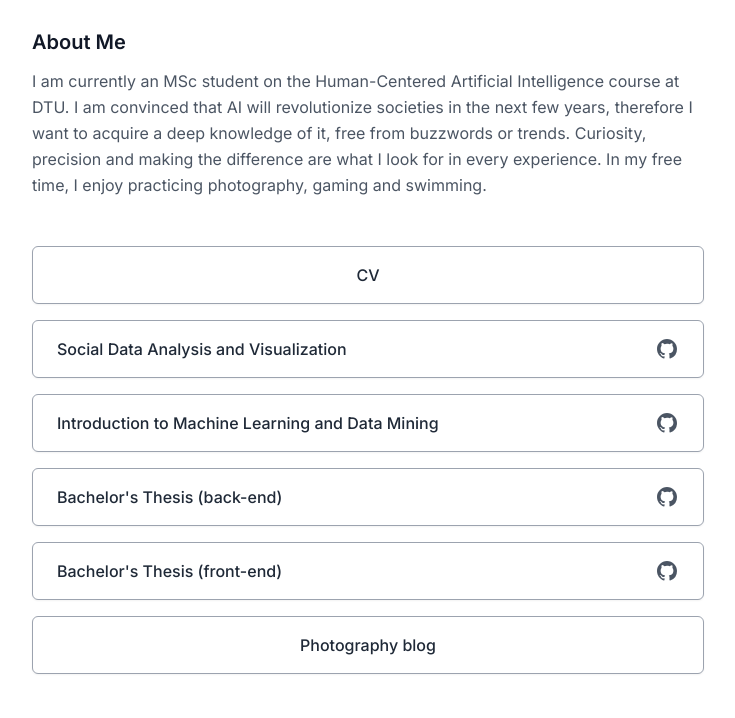
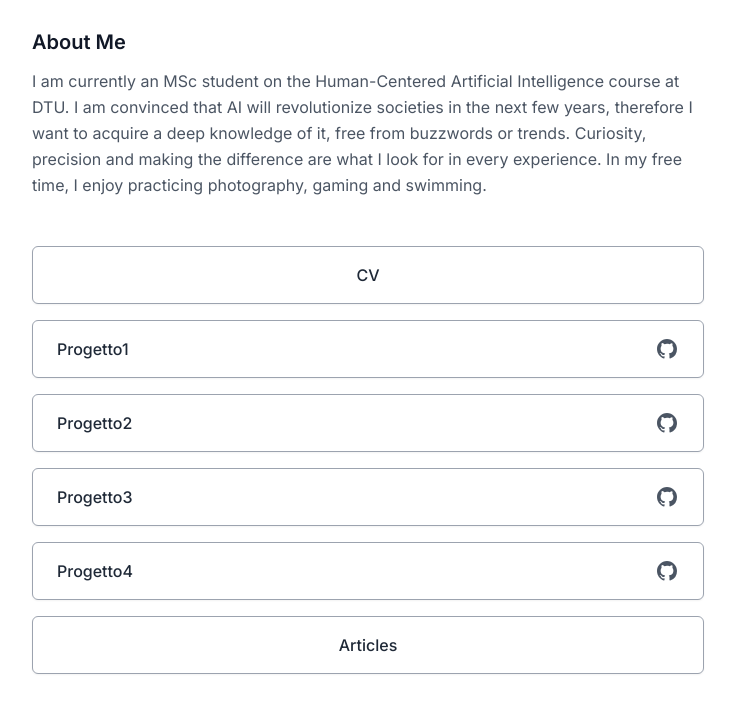
Before and after one commit to lollocuo/lorenzocuoci.github.io, a plain HTML site: page index.html in a window 1280 px wide. Shown: the part 84-802 px from the top of the page, without its empty margins (272-1007 px from the left). Drawn offline with nearby package versions, Linux system fonts and the light colour scheme.

Commit message:
Update index.html

```diff
--- a/index.html
+++ b/index.html
@@ -56,45 +56,41 @@
                     CV
                 </a>
 
-                <!-- Pulsante 2: Progetto con icona GitHub -->
+                <!-- Pulsante 2: Progetto -->
                 <a href="#" class="flex items-center justify-between w-full px-6 py-4 text-base font-medium text-gray-800 bg-white border border-gray-400 rounded-md shadow-sm hover:bg-gray-50 focus:outline-none focus:ring-2 focus:ring-offset-2 focus:ring-gray-500 transition-colors duration-200">
-                    <span>Social Data Analysis and Visualization</span>
+                    <span>Progetto1</span>
                     <!-- Icona GitHub -->
                     <svg class="w-6 h-6 text-gray-600" fill="currentColor" viewBox="0 0 24 24" aria-hidden="true">
                         <path fill-rule="evenodd" d="M12 2C6.477 2 2 6.477 2 12c0 4.418 2.865 8.168 6.839 9.492.5.092.682-.217.682-.482 0-.237-.009-.868-.014-1.703-2.782.605-3.369-1.343-3.369-1.343-.454-1.158-1.11-1.466-1.11-1.466-.908-.62.069-.608.069-.608 1.003.07 1.531 1.032 1.531 1.032.892 1.53 2.341 1.088 2.91.832.092-.647.35-1.088.636-1.338-2.22-.253-4.555-1.113-4.555-4.951 0-1.093.39-1.988 1.031-2.688-.103-.253-.446-1.272.098-2.65 0 0 .84-.27 2.75 1.026A9.564 9.564 0 0112 6.844c.85.004 1.705.115 2.504.337 1.909-1.296 2.747-1.027 2.747-1.027.546 1.378.203 2.398.1 2.65.64.7 1.03 1.595 1.03 2.688 0 3.848-2.338 4.695-4.566 4.942.359.308.678.92.678 1.855 0 1.338-.012 2.419-.012 2.747 0 .268.18.58.688.482A10.001 10.001 0 0022 12c0-5.523-4.477-10-10-10z" clip-rule="evenodd" />
-                    </svg>
                 </a>
 
-                <!-- Pulsante 3: Progetto con icona GitHub -->
+                <!-- Pulsante 3: Progetto  -->
                 <a href="#" class="flex items-center justify-between w-full px-6 py-4 text-base font-medium text-gray-800 bg-white border border-gray-400 rounded-md shadow-sm hover:bg-gray-50 focus:outline-none focus:ring-2 focus:ring-offset-2 focus:ring-gray-500 transition-colors duration-200">
-                    <span>Introduction to Machine Learning and Data Mining</span>
+                    <span>Progetto2</span>
                     <!-- Icona GitHub -->
                     <svg class="w-6 h-6 text-gray-600" fill="currentColor" viewBox="0 0 24 24" aria-hidden="true">
                         <path fill-rule="evenodd" d="M12 2C6.477 2 2 6.477 2 12c0 4.418 2.865 8.168 6.839 9.492.5.092.682-.217.682-.482 0-.237-.009-.868-.014-1.703-2.782.605-3.369-1.343-3.369-1.343-.454-1.158-1.11-1.466-1.11-1.466-.908-.62.069-.608.069-.608 1.003.07 1.531 1.032 1.531 1.032.892 1.53 2.341 1.088 2.91.832.092-.647.35-1.088.636-1.338-2.22-.253-4.555-1.113-4.555-4.951 0-1.093.39-1.988 1.031-2.688-.103-.253-.446-1.272.098-2.65 0 0 .84-.27 2.75 1.026A9.564 9.564 0 0112 6.844c.85.004 1.705.115 2.504.337 1.909-1.296 2.747-1.027 2.747-1.027.546 1.378.203 2.398.1 2.65.64.7 1.03 1.595 1.03 2.688 0 3.848-2.338 4.695-4.566 4.942.359.308.678.92.678 1.855 0 1.338-.012 2.419-.012 2.747 0 .268.18.58.688.482A10.001 10.001 0 0022 12c0-5.523-4.477-10-10-10z" clip-rule="evenodd" />
-                    </svg>
                 </a>
 
-                <!-- Pulsante 4: Progetto con icona GitHub -->
+                <!-- Pulsante 4: Progetto  -->
                 <a href="#" class="flex items-center justify-between w-full px-6 py-4 text-base font-medium text-gray-800 bg-white border border-gray-400 rounded-md shadow-sm hover:bg-gray-50 focus:outline-none focus:ring-2 focus:ring-offset-2 focus:ring-gray-500 transition-colors duration-200">
-                    <span>Bachelor's Thesis (back-end)</span>
+                    <span>Progetto3</span>
                     <!-- Icona GitHub -->
                     <svg class="w-6 h-6 text-gray-600" fill="currentColor" viewBox="0 0 24 24" aria-hidden="true">
                         <path fill-rule="evenodd" d="M12 2C6.477 2 2 6.477 2 12c0 4.418 2.865 8.168 6.839 9.492.5.092.682-.217.682-.482 0-.237-.009-.868-.014-1.703-2.782.605-3.369-1.343-3.369-1.343-.454-1.158-1.11-1.466-1.11-1.466-.908-.62.069-.608.069-.608 1.003.07 1.531 1.032 1.531 1.032.892 1.53 2.341 1.088 2.91.832.092-.647.35-1.088.636-1.338-2.22-.253-4.555-1.113-4.555-4.951 0-1.093.39-1.988 1.031-2.688-.103-.253-.446-1.272.098-2.65 0 0 .84-.27 2.75 1.026A9.564 9.564 0 0112 6.844c.85.004 1.705.115 2.504.337 1.909-1.296 2.747-1.027 2.747-1.027.546 1.378.203 2.398.1 2.65.64.7 1.03 1.595 1.03 2.688 0 3.848-2.338 4.695-4.566 4.942.359.308.678.92.678 1.855 0 1.338-.012 2.419-.012 2.747 0 .268.18.58.688.482A10.001 10.001 0 0022 12c0-5.523-4.477-10-10-10z" clip-rule="evenodd" />
-                    </svg>
                 </a>
 
-                <!-- Pulsante 5: Progetto con icona GitHub -->
+                <!-- Pulsante 5: Progetto -->
                 <a href="#" class="flex items-center justify-between w-full px-6 py-4 text-base font-medium text-gray-800 bg-white border border-gray-400 rounded-md shadow-sm hover:bg-gray-50 focus:outline-none focus:ring-2 focus:ring-offset-2 focus:ring-gray-500 transition-colors duration-200">
-                    <span>Bachelor's Thesis (front-end)</span>
+                    <span>Progetto4</span>
                     <!-- Icona GitHub -->
                     <svg class="w-6 h-6 text-gray-600" fill="currentColor" viewBox="0 0 24 24" aria-hidden="true">
                         <path fill-rule="evenodd" d="M12 2C6.477 2 2 6.477 2 12c0 4.418 2.865 8.168 6.839 9.492.5.092.682-.217.682-.482 0-.237-.009-.868-.014-1.703-2.782.605-3.369-1.343-3.369-1.343-.454-1.158-1.11-1.466-1.11-1.466-.908-.62.069-.608.069-.608 1.003.07 1.531 1.032 1.531 1.032.892 1.53 2.341 1.088 2.91.832.092-.647.35-1.088.636-1.338-2.22-.253-4.555-1.113-4.555-4.951 0-1.093.39-1.988 1.031-2.688-.103-.253-.446-1.272.098-2.65 0 0 .84-.27 2.75 1.026A9.564 9.564 0 0112 6.844c.85.004 1.705.115 2.504.337 1.909-1.296 2.747-1.027 2.747-1.027.546 1.378.203 2.398.1 2.65.64.7 1.03 1.595 1.03 2.688 0 3.848-2.338 4.695-4.566 4.942.359.308.678.92.678 1.855 0 1.338-.012 2.419-.012 2.747 0 .268.18.58.688.482A10.001 10.001 0 0022 12c0-5.523-4.477-10-10-10z" clip-rule="evenodd" />
-                    </svg>
                 </a>
 
                 <!-- Pulsante 6: Blog (senza icona) -->
                 <a href="#" class="flex items-center justify-center w-full px-6 py-4 text-base font-medium text-gray-800 bg-white border border-gray-400 rounded-md shadow-sm hover:bg-gray-50 focus:outline-none focus:ring-2 focus:ring-offset-2 focus:ring-gray-500 transition-colors duration-200">
-                    Photography blog
+                    Articles
                 </a>
 
             </section>
@@ -107,14 +103,14 @@
         -->
         <footer class="flex items-center justify-center space-x-6">
             <!-- LinkedIn -->
-            <a href="#" class="text-gray-500 hover:text-gray-900 transition-colors duration-200">
+            <a href="https://www.linkedin.com/in/lorenzocuoci/" class="text-gray-500 hover:text-gray-900 transition-colors duration-200">
                 <span class="sr-only">LinkedIn</span>
                 <svg class="w-7 h-7" fill="currentColor" viewBox="0 0 24 24" aria-hidden="true">
                     <path d="M19 0h-14c-2.761 0-5 2.239-5 5v14c0 2.761 2.239 5 5 5h14c2.762 0 5-2.239 5-5v-14c0-2.761-2.238-5-5-5zm-11 19h-3v-11h3v11zm-1.5-12.268c-.966 0-1.75-.79-1.75-1.764s.784-1.764 1.75-1.764 1.75.79 1.75 1.764-.783 1.764-1.75 1.764zm13.5 12.268h-3v-5.604c0-3.368-4-3.113-4 0v5.604h-3v-11h3v1.765c1.396-2.586 7-2.777 7 2.476v6.759z"/>
                 </svg>
             </a>
             <!-- Email -->
-            <a href="#" class="text-gray-500 hover:text-gray-900 transition-colors duration-200">
+            <a href="mailto:cuocilorenzo@gmail.com" class="text-gray-500 hover:text-gray-900 transition-colors duration-200">
                 <span class="sr-only">Email</span>
                 <svg class="w-7 h-7" fill="currentColor" viewBox="0 0 24 24" aria-hidden="true">
                     <path d="M22 6c0-1.1-.9-2-2-2H4c-1.1 0-2 .9-2 2v12c0 1.1.9 2 2 2h16c1.1 0 2-.9 2-2V6zm-2 0l-8 5-8-5h16zm0 12H4V8l8 5 8-5v10z"/>
```
